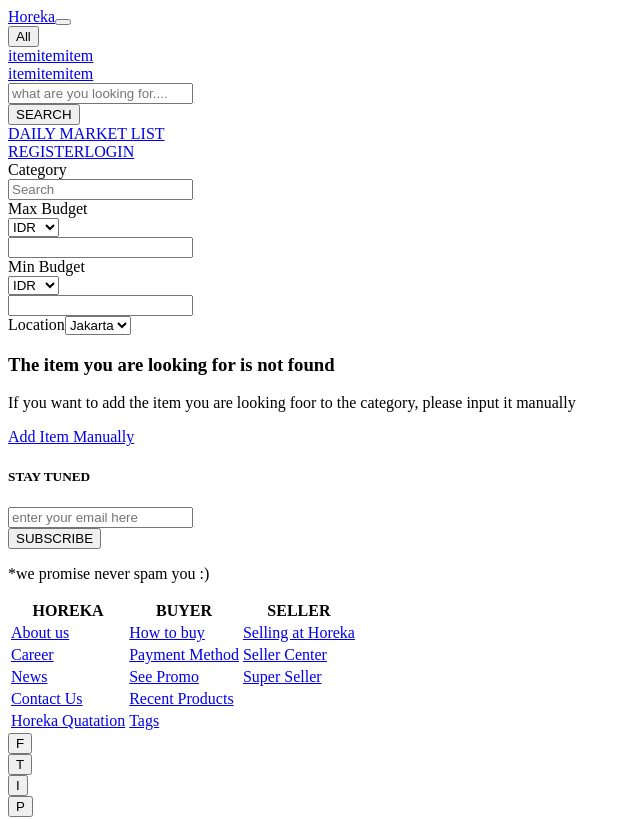
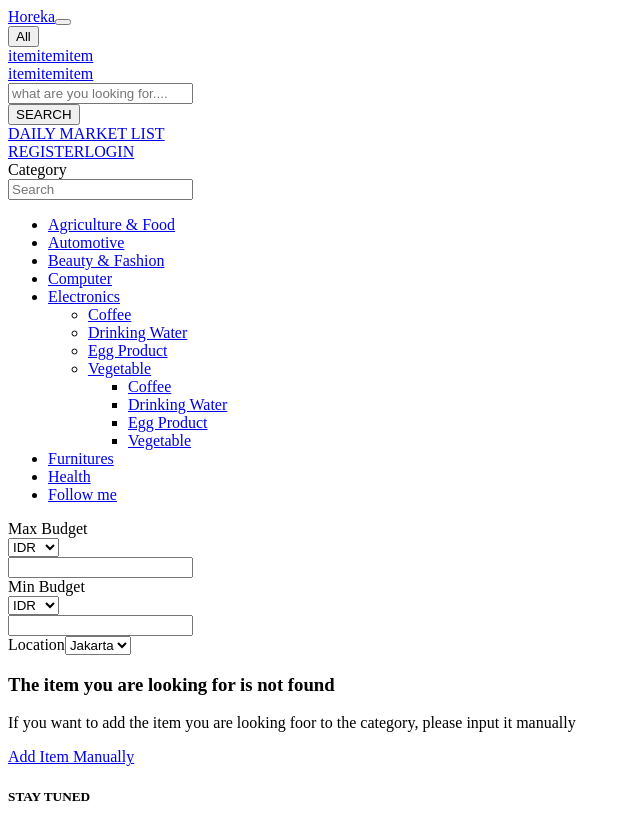
Before and after one commit to denisbachtiar/horekaromulus, a React app: page /404 in a window 1280 px wide. Shown: the top 819 px of the page, without its empty margins (0-640 px from the left). Built offline with nearby package versions, Linux system fonts and the light colour scheme; the HTML template or start-up script is replaced by a standard one.

Commit message:
categories sidebar

```diff
--- a/react-client/src/Components/PageComponent/SearchResult.jsx
+++ b/react-client/src/Components/PageComponent/SearchResult.jsx
@@ -25,7 +25,15 @@
                             <div className="row no-gutters">
                                 <div className="col-md-2dot4">
                                     <div className="card card-box">
-                                    <img className="card-img-top" src="./asset/img/indomie.png" alt="Card image cap" />
+                                    <div className="card-image">
+                                        <img className="card-img-top" src="./asset/img/indomie.png" alt="Card image cap" />
+                                        <div class="middle">
+                                            <button class="btn btn-success btn-main" type="button" data-toggle="collapse" data-target="#collapseExample" aria-expanded="false" aria-controls="collapseExample">
+                                                View
+                                            </button>
+                                        </div>
+                                    </div>
+
 
                                         <div className="card-body">
                                             <h6 className="card-title">Indomie Rasa Soto</h6>
@@ -88,6 +96,56 @@
                                         </div>
                                     </div>
                                 </div>
+
+                                <div class="col-md-12 collapse" id="collapseExample">
+                                        <div class="card card-box">
+                                            <div className="card-body">
+                                            <div className="row">
+                                                <div className="col-md-6">
+                                                    <div class="owl-carousel owl-theme">
+                                                        <div class="item"><img className="img-responsive" src="./asset/img/indomie.png" alt="Card image cap" /></div>
+
+                                                    </div>
+                                                    </div>
+                                                    <div className="col-md-6">
+                                                    <div class="d-flex justify-content-between">
+
+                                                    <h2 className="title">Indomie Rasa Soto</h2>
+                                                    <span class="badge badge-light custom">Minimal Order: 20 Kg</span>
+
+                                                    </div>
+                                                            <div className="company">CV. Citra Abadi</div>
+                                                            <p className="card-text text-muted location"><i class="fas fa-map-marker-alt"></i> Jl. Bukit Gading Raya, Perkantoran Gading Bukit Indah blok O No. 3-5,
+                                Kota Jkt Utara, Daerah Khusus Ibukota Jakarta 14240</p>
+                                                            <h5>Product Details: </h5>
+                                                            <div className="product-details">
+                                                            <p>Easy to grow & 90% germination rate. Emergence of seedlings about 8-10 days.
+                                Sprout temperature about 18-20℃. Planting in backyards,front yards
+                                raised beds or planter boxes.
+                                Easy to grow & 90% germination rate. Emergence of seedlings about 8-10 days.</p>
+                                                            </div>
+                                                            <div class="d-flex">
+
+                                                                <div className="mr-auto p-2">
+                                                                    <div className="text-muted small">Start from</div>
+                                                                    <span className="card-text card-price">Rp 2.300</span><span className="text-muted small">/Ons</span>
+                                                                </div>
+                                                                <div className="p-2">
+                                                                    <a href="/product" className="btn btn-success btn-secondary">View Details</a>
+
+                                                                </div>
+                                                                <div className="p-2">
+                                                                <a href="#" className="btn btn-success btn-main">Add Item</a>
+                                                                </div>
+                                                            </div>
+                                                    </div>
+                                                </div>
+                                            </div>
+                                        </div>
+                                    </div>
+
+
+
                                 <div className="col-md-2dot4">
                                     <div className="card card-box">
                                     <img className="card-img-top" src="./asset/img/indomie.png" alt="Card image cap" />
--- a/react-client/src/Components/SideBar.jsx
+++ b/react-client/src/Components/SideBar.jsx
@@ -6,13 +6,62 @@
         <aside className="col-md-2 sidebar">
             <div class="form-group">
                 <label for="category">Category</label>
+                <div className="category-nav-box">
+                    <div class="input-group">
+                        <input type="text" class="form-control" id="category" placeholder="Search"></input>
+                    </div>
 
-                <div class="input-group mb-3">
+                    <nav class="navbar navbar-inverse" id="category-nav" role="navigation">
+                        <ul class="nav sidebar-nav">
 
-                <div class="input-group-prepend">
-                   </div>
-                <input type="text" class="form-control" id="category" placeholder="Search"></input>
+                            <li>
+                                <a href="#">Agriculture & Food</a>
+                            </li>
+                            <li>
+                                <a href="#">Automotive</a>
+                            </li>
+                            <li>
+                                <a href="#">Beauty & Fashion</a>
+                            </li>
+                            <li>
+                                <a href="#">Computer</a>
+                            </li>
+                            <li class="dropdown">
+                            <a href="#" class="dropdown-toggle" data-toggle="dropdown">Electronics <span class="caret"></span></a>
+                            <ul class="dropdown-menu" role="menu">
+                                <li><a href="#">Coffee</a></li>
+                                <li><a href="#">Drinking Water</a></li>
+                                <li><a href="#">Egg Product</a></li>
+                                <li>
+                                    <a href="#" class="dropdown-toggle" data-toggle="dropdown">Vegetable <span class="caret"></span></a>
+                                    <ul class="dropdown-menu" role="menu">
+                                        <li><a href="#">Coffee</a></li>
+                                        <li><a href="#">Drinking Water</a></li>
+                                        <li><a href="#">Egg Product</a></li>
+                                        <li><a href="#">Vegetable</a></li>
+                                    </ul>
+                                </li>
+                            </ul>
+                            </li>
+                            <li>
+                                <a href="#">Furnitures</a>
+                            </li>
+                            <li>
+                                <a href="#">Health</a>
+                            </li>
+                            <li>
+                                <a href="https://twitter.com/maridlcrmn">Follow me</a>
+                            </li>
+                        </ul>
+                    </nav>
                 </div>
+
+
+
+
+
+
+
             </div>
             <div class="form-group">
                 <label for="max_budget">Max Budget</label>
```
Also changed, not shown: 6 other files (tests, documents, lock files or other folders).
